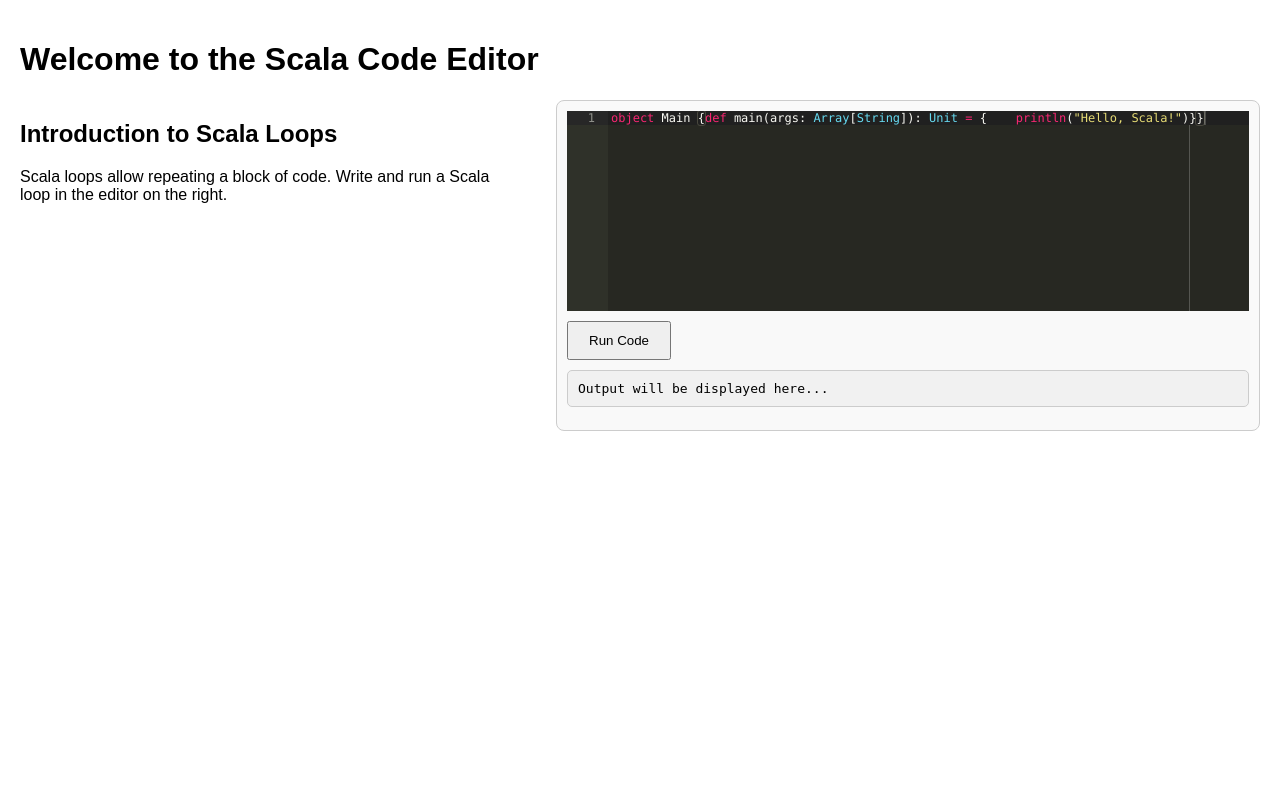
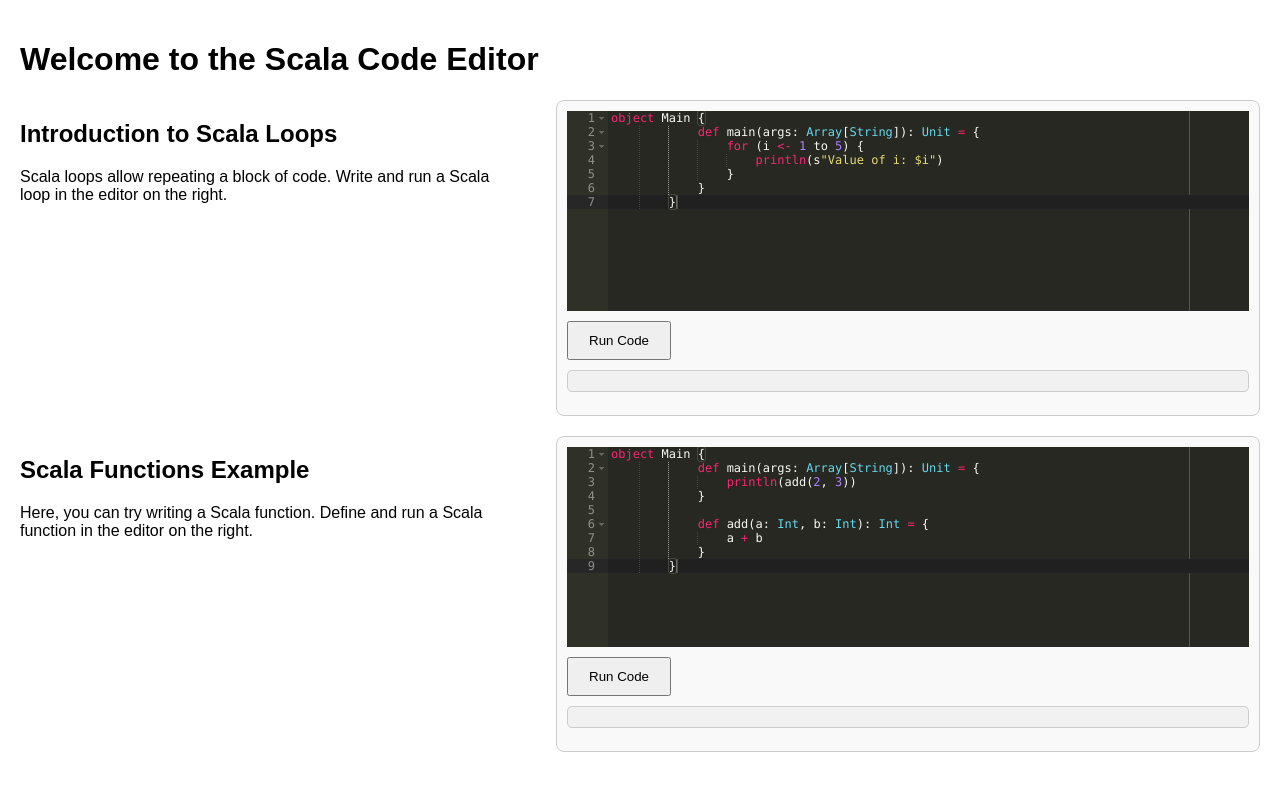
Before and after one commit to DataScienceDigest/DataScienceDigest-Project, a Django app: page /scala/ in a window 1280 px wide. Run offline with Django 5.2, Linux system fonts and the light colour scheme; some libraries are stand-ins or nearby versions.

Commit message:
scala changes

```diff
--- a/dsd_apps/templates/scala.html
+++ b/dsd_apps/templates/scala.html
@@ -49,6 +49,7 @@
 
     <h1>Welcome to the Scala Code Editor</h1>
 
+    <!-- First Section -->
     <div class="section">
         <div class="intro">
             <h2>Introduction to Scala Loops</h2>
@@ -56,45 +57,82 @@
         </div>
 
         <div class="compiler">
-            <div id="editor" style="height: 200px;"></div>
-            <button onclick="runCode()">Run Code</button>
-            <pre id="output" class="output">Output will be displayed here...</pre>
+            <div id="editor1" style="height: 200px;"></div>
+            <button onclick="runCode('editor1', 'output1')">Run Code</button>
+            <pre id="output1" class="output"></pre>
+        </div>
+    </div>
+
+    <!-- Second Section -->
+    <div class="section">
+        <div class="intro">
+            <h2>Scala Functions Example</h2>
+            <p>Here, you can try writing a Scala function. Define and run a Scala function in the editor on the right.</p>
+        </div>
+
+        <div class="compiler">
+            <div id="editor2" style="height: 200px;"></div>
+            <button onclick="runCode('editor2', 'output2')">Run Code</button>
+            <pre id="output2" class="output"></pre>
         </div>
     </div>
 
     <script src="https://cdnjs.cloudflare.com/ajax/libs/ace/1.4.12/ace.js"></script>
 
     <script>
-        // Initialize Ace Editor
-        var editor = ace.edit("editor");
-        editor.setTheme("ace/theme/monokai");
-        editor.session.setMode("ace/mode/scala");
+        // Initialize Ace Editor for the first section
+        var editor1 = ace.edit("editor1");
+        editor1.setTheme("ace/theme/monokai");
+        editor1.session.setMode("ace/mode/scala");
 
-        // Pre-fill editor with default Scala code
-        editor.setValue(`object Main {def main(args: Array[String]): Unit = {    println("Hello, Scala!")}}`, 1);
+        // Pre-fill editor1 with default Scala code for loops
+        editor1.setValue(`object Main {
+            def main(args: Array[String]): Unit = {
+                for (i <- 1 to 5) {
+                    println(s"Value of i: $i")
+                }
+            }
+        }`, 1);
 
+        // Initialize Ace Editor for the second section
+        var editor2 = ace.edit("editor2");
+        editor2.setTheme("ace/theme/monokai");
+        editor2.session.setMode("ace/mode/scala");
 
-        function runCode() {
+        // Pre-fill editor2 with default Scala function code
+        editor2.setValue(`object Main {
+            def main(args: Array[String]): Unit = {
+                println(add(2, 3))
+            }
+
+            def add(a: Int, b: Int): Int = {
+                a + b
+            }
+        }`, 1);
+
+        function runCode(editorId, outputId) {
+            // Show "Running..." in the output section
+            document.getElementById(outputId).textContent = 'Running...';
+
             // Get CSRF token from the meta tag
             const csrfToken = document.querySelector('meta[name="csrf-token"]').getAttribute('content');
 
-            // Get the code from the editor
-            var code = editor.getValue();
+            // Get the code from the specified editor
+            var code = ace.edit(editorId).getValue();
 
-            // Detect input requests dynamically (e.g., scala.io.StdIn.readLine() or scala.io.StdIn.readInt())
+            // Detect input requests dynamically (e.g., scala.io.StdIn.readLine())
             var inputRegex = /scala\.io\.StdIn\.(readLine|readInt|readDouble|readFloat|readBoolean|readByte|readShort|readLong|readChar)\(\)/g;
             var matches = [...code.matchAll(inputRegex)];
 
             // If inputs are detected, prompt the user for inputs dynamically
             var inputs = [];
             if (matches.length > 0) {
-                // Loop through each detected input function
                 for (var i = 0; i < matches.length; i++) {
                     var inputPrompt = prompt("Please provide input for " + matches[i][0]);
 
                     // Validate input to ensure it's not null or empty
                     if (inputPrompt === null || inputPrompt.trim() === '') {
-                        document.getElementById('output').textContent = 'Execution aborted due to missing or invalid input.';
+                        document.getElementById(outputId).textContent = 'Execution aborted due to missing or invalid input.';
                         return;
                     }
 
@@ -114,11 +152,11 @@
             .then(response => response.json())
             .then(data => {
                 // Display the output or error
-                document.getElementById('output').textContent = data.output || data.error;
+                document.getElementById(outputId).textContent = data.output || data.error;
             })
             .catch(error => {
                 console.error('Error:', error);
-                document.getElementById('output').textContent = 'An error occurred while running the code.';
+                document.getElementById(outputId).textContent = 'An error occurred while running the code.';
             });
         }
 
```
